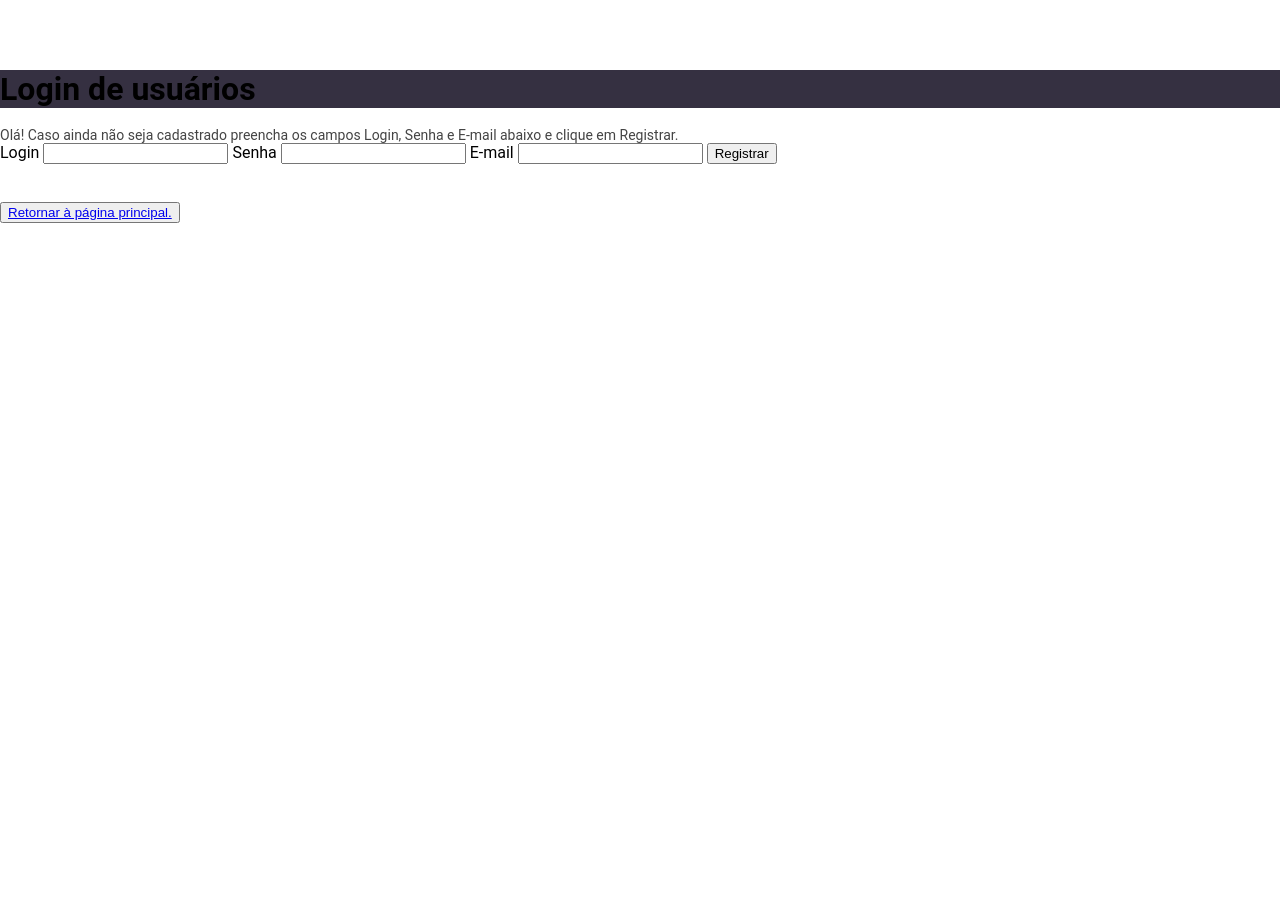
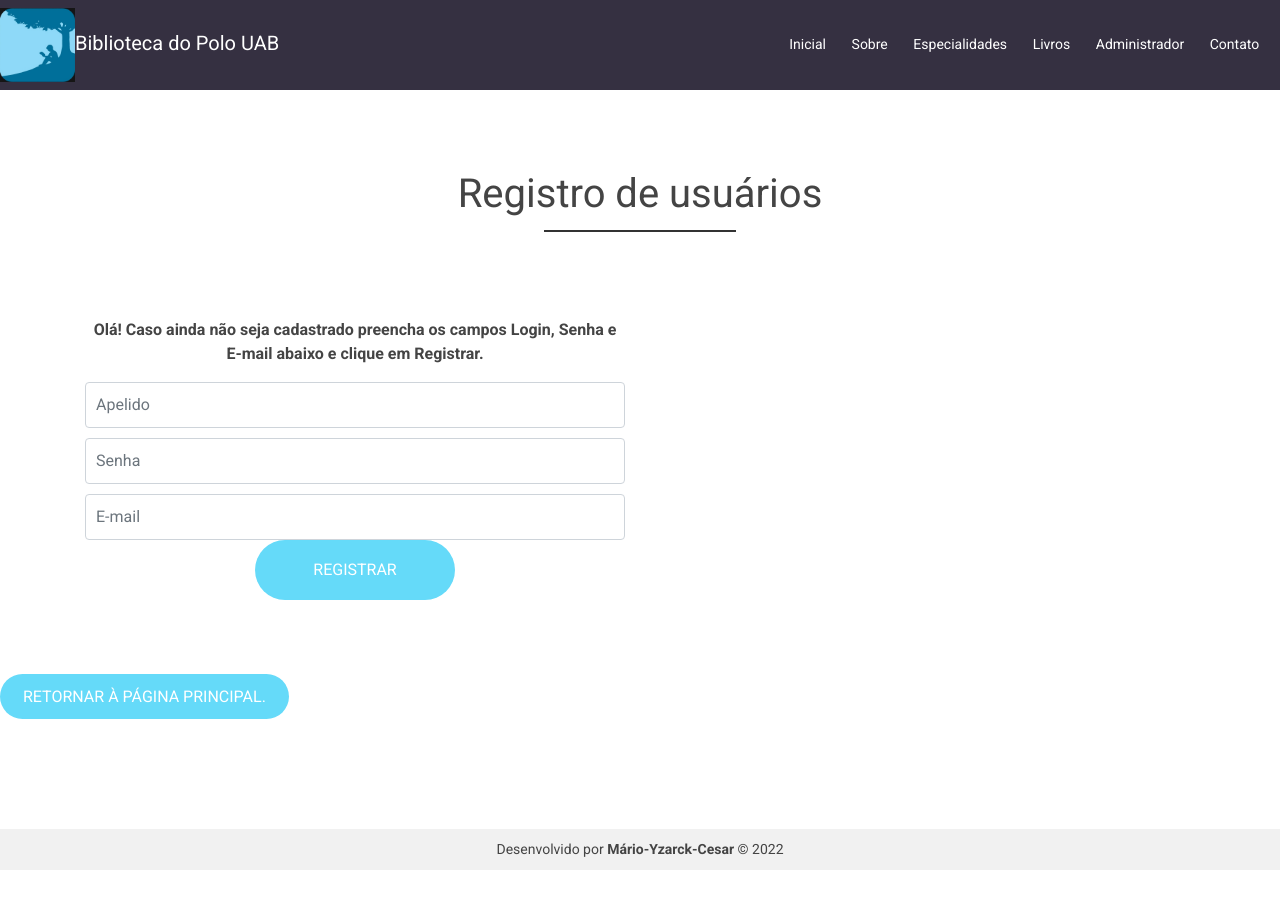
Before and after one commit to Mario-Cesar-Yzarck/TiaGildaBooks, a website with bundled scripts: page link-register.html in a window 1280 px wide. After the commit the page ends 870 px from the top, so only its background shows below. Built offline with nearby package versions, Linux system fonts and the light colour scheme.

Commit message:
add page of register users

```diff
--- a/link-register.html
+++ b/link-register.html
@@ -5,22 +5,115 @@
     <meta http-equiv="X-UA-Compatible" content="IE=edge">
     <meta name="viewport" content="width=device-width, initial-scale=1.0">
     <title>Login de usuário</title>
+    <!--Font-->
+    <link href="https://fonts.googleapis.com/css2?family=Roboto:wght@300;400;700&display=swap" rel="stylesheet">
+
+    <!--Bootstrap e CSS-->
+    <link href="https://cdn.jsdelivr.net/npm/bootstrap@5.1.3/dist/css/bootstrap.min.css" rel="stylesheet" integrity="sha384-1BmE4kWBq78iYhFldvKuhfTAU6auU8tT94WrHftjDbrCEXSU1oBoqyl2QvZ6jIW3" crossorigin="anonymous">
+
     <link rel="stylesheet" type="text/css" href="styles.css">
-    <style>
-        * {
-            margin: 0;
-        }
-        .container {
-            position: relative;
-            height: 100vh;
-            width: 100vw;
-            padding: 50px;
-            padding-left: 50px;
-        }
-    </style>
+    <link rel="stylesheet" media="(max-width: 769px)" href="tablet-style.css" />
+    <link rel="stylesheet" media="(max-width: 426px)" href="mobile-style.css" />
+
+    <!-- bootstrap icons-->
+    <link rel="stylesheet" href="https://cdn.jsdelivr.net/npm/bootstrap-icons@1.8.1/font/bootstrap-icons.css">
+
+    <!--Scripts-->
+    <script src="https://cdn.jsdelivr.net/npm/bootstrap@5.1.3/dist/js/bootstrap.bundle.min.js" integrity="sha384-ka7Sk0Gln4gmtz2MlQnikT1wXgYsOg+OMhuP+IlRH9sENBO0LRn5q+8nbTov4+1p" crossorigin="anonymous"></script>
+
+    <!--Font Awesome-->
+    <script src="https://kit.fontawesome.com/0b165d48f8.js" crossorigin="anonymous"></script>
+
+    <!--Progress Bar-->
+    <script src="progress-bar-min.js"></script>
+
+    <!--Parallax
+    <script src="https://cdn.jsdelivr.net/parallax.js/1.4.2/parallax.min.js"></script>
+    -->
+
+
 </head>
 <body>
-    <div class="container">
+    <header id="home">
+        <nav class="container" id="nav-container">
+            <div class="navbar navbar-expand-lg fixed-top navbar-dark">
+                <a href="index.html#home" class="navbar-brand">
+                    <img id="logo" src="assets/logo.jpg" alt="Logo Biclioteca do polo uab">Biblioteca do Polo UAB
+                </a>
+                <button class="navbar-toggler" type="button" data-bs-toggle="collapse" data-bs-target="#navbar-links" aria-controls="navbar-links" aria-expanded="false" aria-label="Toggle navigation">
+                    <span class="navbar-toggler-icon"></span>
+                </button>
+
+                <div class="collapse navbar-collapse justify-content-end" id="navbar-links">
+                    <ul class="navbar-nav me-2 mb-2 mb-lg-0 navbar-nav-scroll">
+                        <li class="nav-item">
+                            <a class="nav-link active" aria-current="page" href="index.html#home">Inicial</a>
+                        </li>
+                        <li class="nav-item">
+                            <a class="nav-link" href="index.html#about">Sobre</a>
+                        </li>
+                        <li class="nav-item">
+                            <a class="nav-link" href="index.html#services">Especialidades</a>
+                        </li>
+                        <li class="nav-item">
+                            <a class="nav-link" href="index.html#reservation">Livros</a>
+                        </li>
+                        <li class="nav-item">
+                            <a class="nav-link" href="#">Administrador</a>
+                        </li>
+                        <li class="nav-item">
+                            <a class="nav-link" href="index.html#contact">Contato</a>
+                        </li>
+                    </ul>
+                </div>
+            </div>
+        </nav>
+    </header>
+
+    <main id="admin-page">
+        <div class="container-fluid">
+            <div class="container" >
+                <!--a divisão abaixo foi utilizando a ideia do grid do bootstrap em 12 colunas-->
+                <div class="row">
+                    <div class="col-12">
+                        <h3 class="main-title">Registro de usuários</h3>
+                    </div>
+                    <div class="col-md-6 admin-box">
+                        <p>Olá! Caso ainda não seja cadastrado preencha os campos Login, Senha e E-mail abaixo e clique em Registrar.</p>
+                        <div>
+                            <form action="">
+                                <input type="text" id="nickname" class="form-control" placeholder="Apelido">
+                                <input type="text" id="password" class="form-control" placeholder="Senha">
+                                <input type="text" id="email" class="form-control" placeholder="E-mail">
+                                <button id="btnRegister" class="main-btn">Registrar</button>
+                            </form>
+
+
+                        </div>
+                    </div>
+
+                </div>
+            </div>
+
+            <a href="index.html" class="main-btn back-home">Retornar à página principal.</a>
+        </div>
+    </main>
+
+    <footer>
+        <div id="copyright-admin-page">
+            <div class="container">
+                <div class="row">
+                    <div class="col-md-12">
+                        <p>Desenvolvido por <a id="copy" href="https://github.com/Mario-Cesar-Yzarck" target="_blank"><strong>Mário-Yzarck-Cesar</strong></a> &copy; 2022</p>
+                    </div>
+                </div>
+            </div>
+        </div>
+    </footer>
+    <script src="admin-page.js" type="module"></script>
+
+<!--
+<div class="container">
        <header><h1>Login de usuários</h1></header>
        <br>
     <div>
@@ -40,5 +133,8 @@
     <footer></footer>
     <script src="register.js" type="module"></script>
     </div>
+
+-->
+
 </body>
 </html>
```
Also changed, not shown: admin-page.html (+1 -0 lines), index.html (+3 -0 lines).
